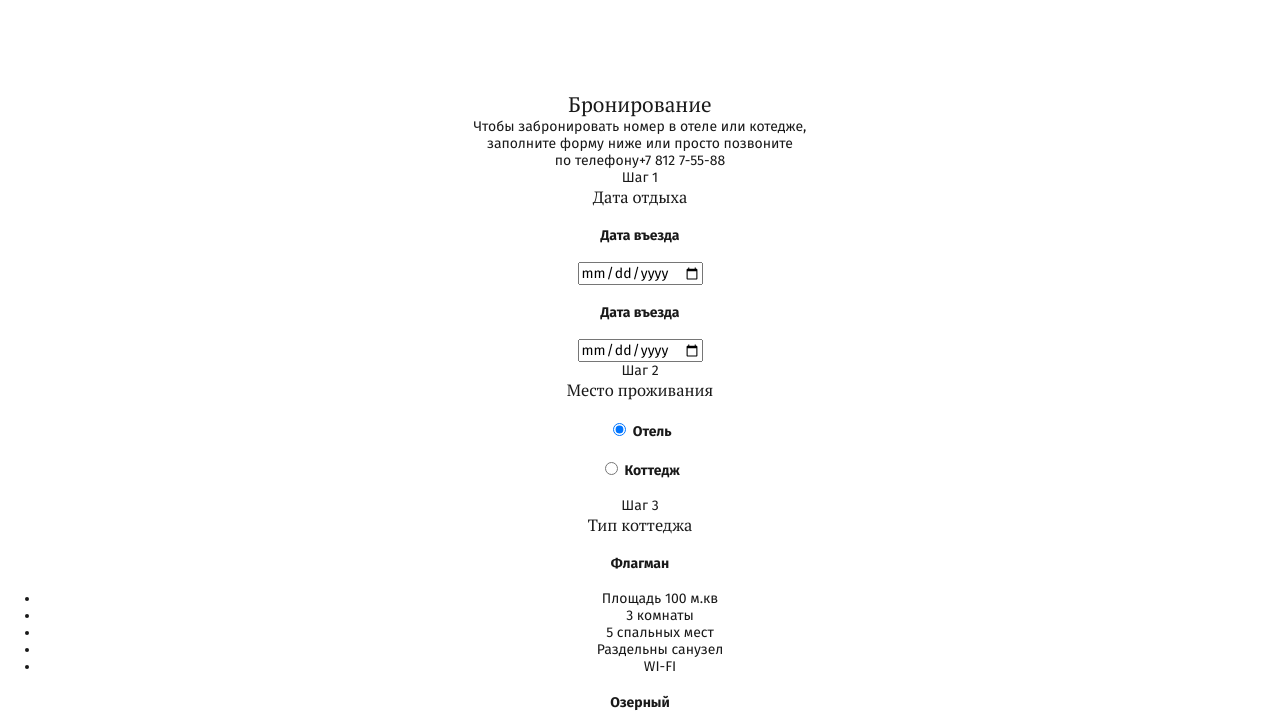
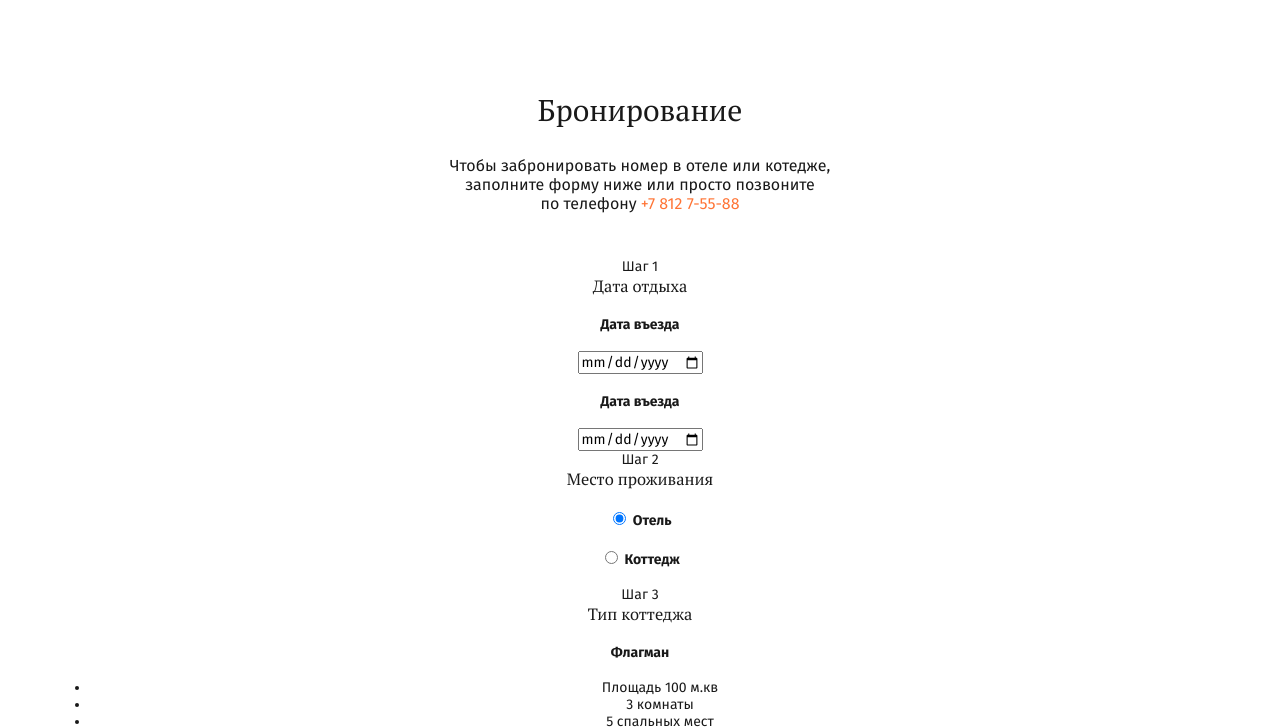
Before and after one commit to Annushka1/fr-test, a website: page form.html in a window 1280 px wide. Shown: the part 76-803 px from the top of the page. Drawn offline with Linux system fonts and the light colour scheme; a web font is replaced by a local one.

Commit message:
немного четвертой

```diff
--- a/less/blocks/order-main.less
+++ b/less/blocks/order-main.less
@@ -1,4 +1,34 @@
 .order-main {
   padding: 75px 0 45px 0;
   text-align: center;
+  margin: 0 auto;
+
+  @media(min-width: @screen-xs) {
+    width: @container-xs;
+  }
+
+  @media(min-width: @screen-sm) {
+    width: @container-sm;
+  }
+
+  @media(min-width: @screen-lg) {
+    width: @container-lg;
+  }
+
+  &__promo {
+    padding-bottom: 45px;
+  }
+
+  &__title {
+    font-size: @font-size30;
+    margin-bottom: 26px;
+  }
+
+  &__text {
+    font-size: @font-size16;
+
+    &--orange {
+      color: @color-orange;
+    }
+  }
 }
--- /dev/null
+++ b/less/blocks/order-step.less
@@ -0,0 +1,3 @@
+.order-step {
+
+}
--- a/less/style.less
+++ b/less/style.less
@@ -22,3 +22,4 @@
 @import 'blocks/other-room.less';
 @import 'blocks/placement-item.less';
 @import 'blocks/order-main.less';
+@import 'blocks/order-step.less';
--- a/less/variables.less
+++ b/less/variables.less
@@ -16,6 +16,7 @@
 @color-white:                  #fff;
 @color-green:                  #19bc99;
 @color-gray:                   #fafafa;
+@color-form:                   #f1f1f1;
 
 @font-title:                  'PT Serif', serif;
 @font-text:                   'Fira Sans', sans-serif;
```
Also changed, not shown: form.html (+1 -1 lines), css/style.css, 1 other file.
